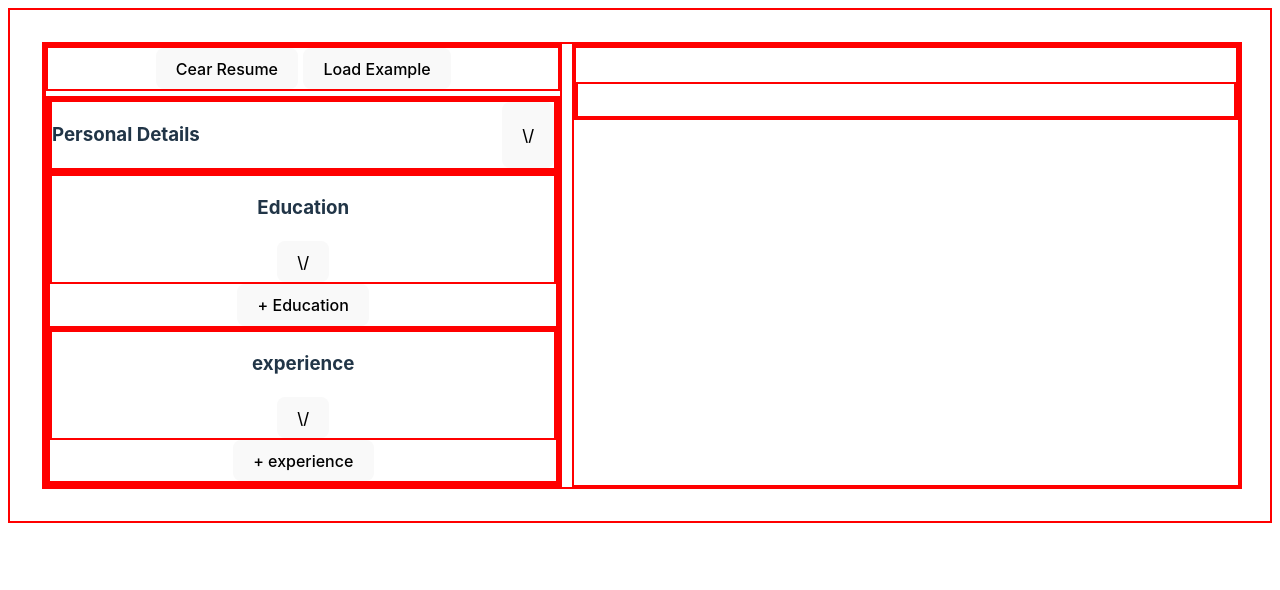
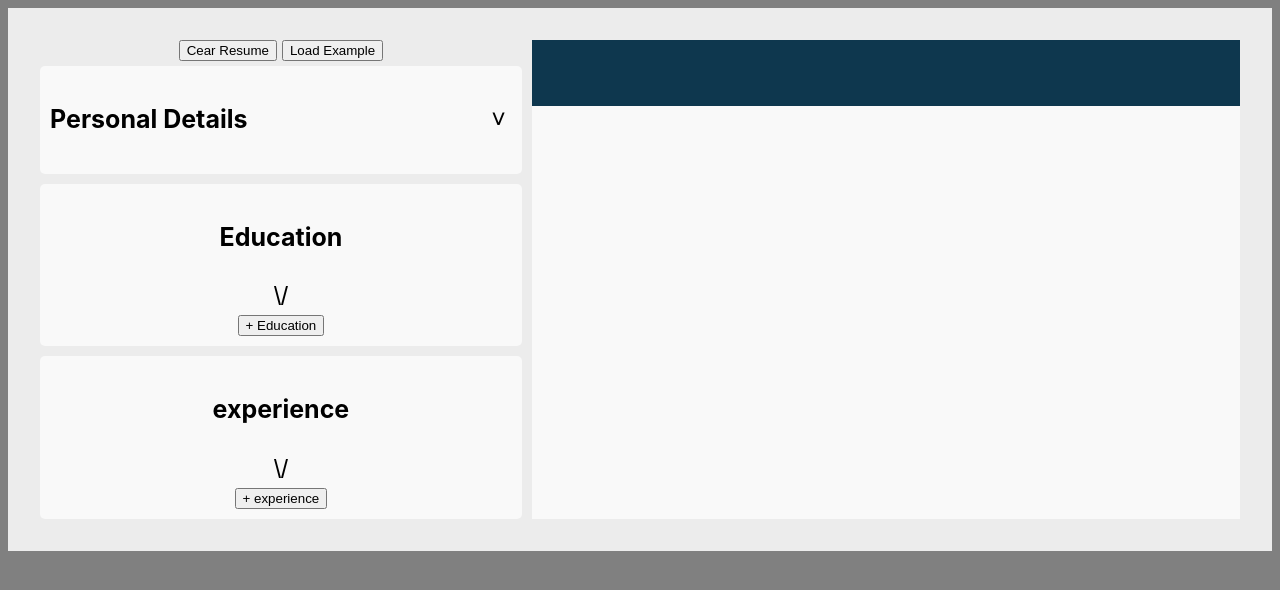
Before and after one commit to mauparra80/CV-Application, a React (Vite) app: page / in a window 1280 px wide. Shown: the top 590 px of the page. Built offline with nearby package versions, Linux system fonts and the light colour scheme.

Commit message:
add basic spacing and color

```diff
--- a/src/App.css
+++ b/src/App.css
@@ -1,14 +1,21 @@
 #root {
-  max-width: 1280px;
+  max-width: 2000px;
   margin: 0 auto;
   padding: 2rem;
   text-align: center;
+  box-sizing: border-box;
 
-  box-sizing: border-box;
+  --color-lightGray: #ECECEC;
+  --color-offWhite: #F9F9F9;
+  --color-navy: rgb(14, 55, 78);
+
+  background-color: var(--color-lightGray);
 }
 
+
+
 div{
-  border: 2px solid red;
+  /* border: 2px solid rgb(175, 46, 46); */
 }
 
 .container{
@@ -16,6 +23,13 @@ div{
   gap: 10px;
   width: 100%;
   height: 100%;
+
+  background-color: var(--color-lightGray);
+}
+
+button:hover {
+  cursor: pointer;
+  transform:scale(1.05);
 }
 
 /********************* Menu *******************************/
@@ -26,6 +40,12 @@ div{
   gap: 5px;
 
   min-width: 300px;
+}
+
+.addContent-container {
+  display: flex;
+  flex-direction: column;
+  gap: 10px;
 }
 
 .menu-executiveButtons{
@@ -42,11 +62,65 @@ div{
 }
 
 
+
+/***************** Shared form style ******************/
+.form-container {
+  padding: 10px;
+  background-color: var(--color-offWhite);
+  border-radius: 5px;
+}
+
+.formHeader h3{
+  font-size: 25px;
+}
+
+.formHeader button {
+  border: none;
+  background-color: var(--color-offWhite);
+  font-size: 25px;
+
+  padding: none;
+  margin: none;
+}
+
+.form-row {
+  display: flex;
+  flex-direction: column;
+  gap: 2px;
+
+  margin-bottom: 5px;
+  font-size: 20px;
+}
+
+.form-row label{
+  align-self: self-start;
+
+}
+
+.form-row input {
+  background-color: var(--color-lightGray);
+  border-radius: 5px;
+  border: none;
+
+  font-size: .8em;
+  padding: 5px;
+}
+
+
 /********************* CV Display *******************************/
 .display-container{
   flex: 3 3 auto;
+  min-width: 500px;
+  display: flex;
+  flex-direction: column;
 
-  min-width: 500px;
+  background-color: var(--color-offWhite);
+
+}
+
+.personalDisplay-container {
+  background-color: var(--color-navy);
+  color: var(--color-offWhite)
 }
 
 .personalDetails{
@@ -54,6 +128,8 @@ div{
   gap: 5px;
   align-items: center;
   justify-content: center;
+
+
 }
 
 .capitalize {
--- a/src/index.css
+++ b/src/index.css
@@ -2,10 +2,7 @@
   font-family: Inter, system-ui, Avenir, Helvetica, Arial, sans-serif;
   line-height: 1.5;
   font-weight: 400;
-
-  color-scheme: light dark;
-  color: rgba(255, 255, 255, 0.87);
-  background-color: #242424;
+  background-color: gray;
 
   font-synthesis: none;
   text-rendering: optimizeLegibility;
@@ -23,7 +20,7 @@ a:hover {
 }
 
 body {
-
+  background-color: #F9F9F9
 }
 
 h1 {
@@ -31,26 +28,26 @@ h1 {
   line-height: 1.1;
 }
 
-button {
+/* button {
   border-radius: 8px;
   border: 1px solid transparent;
+  background: #F9F9F9;
   padding: 0.6em 1.2em;
   font-size: 1em;
   font-weight: 500;
   font-family: inherit;
-  background-color: #1a1a1a;
   cursor: pointer;
   transition: border-color 0.25s;
-}
-button:hover {
+} */
+/* button:hover {
   border-color: #646cff;
 }
 button:focus,
 button:focus-visible {
   outline: 4px auto -webkit-focus-ring-color;
-}
+} */
 
-@media (prefers-color-scheme: light) {
+/* @media (prefers-color-scheme: light) {
   :root {
     color: #213547;
     background-color: #ffffff;
@@ -61,4 +58,4 @@ button:focus-visible {
   button {
     background-color: #f9f9f9;
   }
-}
+} */
--- a/src/modules/EducationForm.jsx
+++ b/src/modules/EducationForm.jsx
@@ -25,9 +25,9 @@ function EducationForm({educationForm, updateFormData}) {
   }
 
   return (
-    <div className="education-container">
+    <div className="education-container form-container">
       <form>
-        <div className="education-header">
+        <div className="education-header formHeader">
           <h3>Education</h3>
           <button className="dropdown" onClick={toggleEducationExpand}>\/</button>
         </div>
--- a/src/modules/ExperienceForm.jsx
+++ b/src/modules/ExperienceForm.jsx
@@ -25,9 +25,9 @@ function ExperienceForm({experienceForm, updateFormData}) {
   }
 
   return (
-    <div className="experience-container">
+    <div className="experience-container form-container">
       <form>
-        <div className="experience-header">
+        <div className="experience-header formHeader">
           <h3>experience</h3>
           <button className="dropdown" onClick={toggleExperienceExpand}>\/</button>
         </div>
--- a/src/modules/PersonalForm.jsx
+++ b/src/modules/PersonalForm.jsx
@@ -2,12 +2,13 @@ import React, { useState } from "react";
 import FormRow from "./FormRow";
 
 function PersonalForm({personalDetails, updateFormData}) {
-
   const [personalExpand, setPersonalExpand] = useState(false);
+  const [expandButton, setExpandButton] = useState("˅");
 
   function togglePersonalExpand(e) {
     e.preventDefault()
     setPersonalExpand(!personalExpand);
+    setExpandButton(personalExpand ? '˅': '✕');
   }
 
   const updateThisForm = (newValue, label, index = "") => {
@@ -18,11 +19,11 @@ function PersonalForm({personalDetails, updateFormData}) {
   }
 
   return (
-    <div className="personalDetails-container">
+    <div className="personalDetails-container form-container">
       <form>
-        <div className="personalDetails-header">
+        <div className="personalDetails-header formHeader">
           <h3>Personal Details</h3>
-          <button className="dropdown" onClick={togglePersonalExpand}>\/</button>
+          <button className="dropdown" onClick={togglePersonalExpand}>{expandButton}</button>
         </div>
         {personalExpand && (
           <>
```
